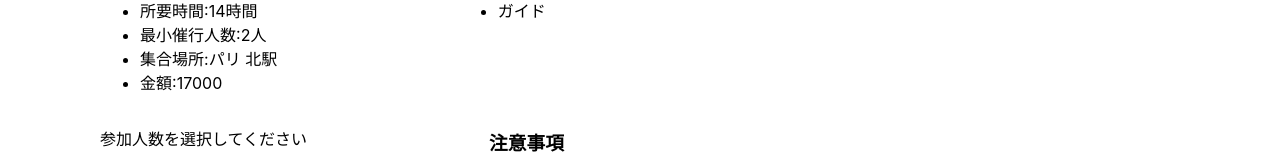
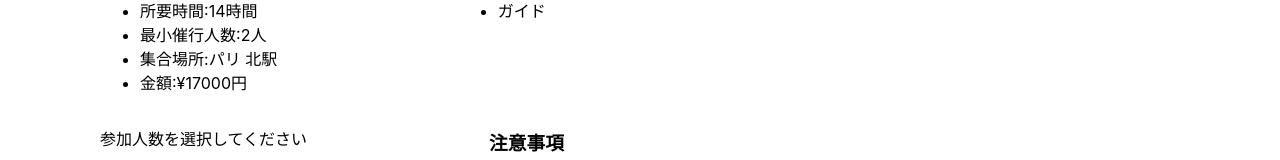
Before and after one commit to morikimiho/nextjs-okapiatour, a Next.js app: page /trip/1 in a window 1280 px wide. Shown: the part 578-738 px from the top of the page. Built offline with nearby package versions, Linux system fonts and the light colour scheme.

Commit message:
ツアー詳細の概要情報をコンポーネント化しました。

```diff
--- a/component/tripdetailActivity.tsx
+++ b/component/tripdetailActivity.tsx
@@ -8,7 +8,7 @@ export function TripdetailActivity({trip}) {
           <li>所要時間:{trip.times}時間</li>
           <li>最小催行人数:{trip.minPeople}人</li>
           <li>集合場所:{trip.meetingPlace}</li>
-          <li>金額:{trip.price}</li>
+          <li>金額:¥{trip.price}円</li>
         </ul>
       </div>
     );
```
